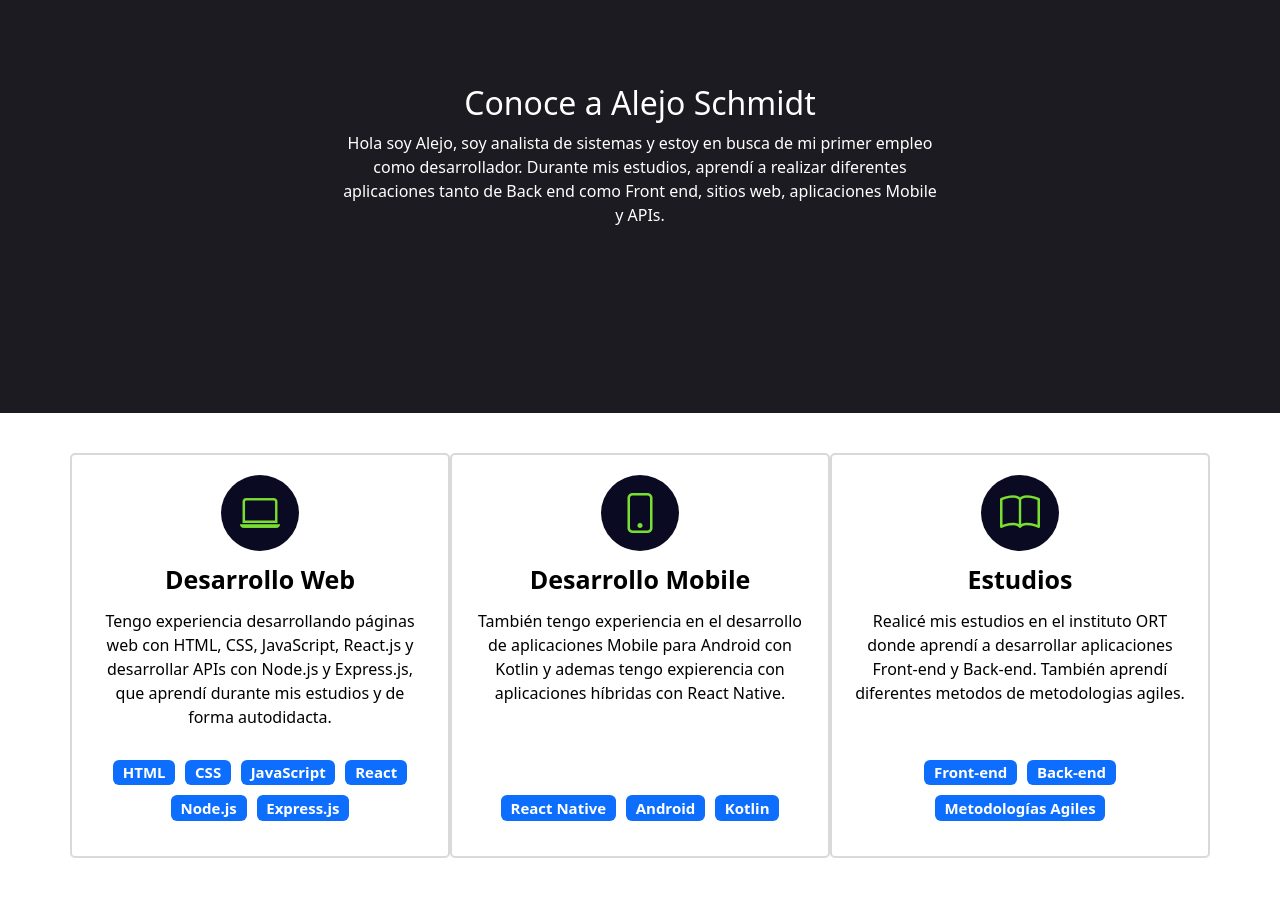
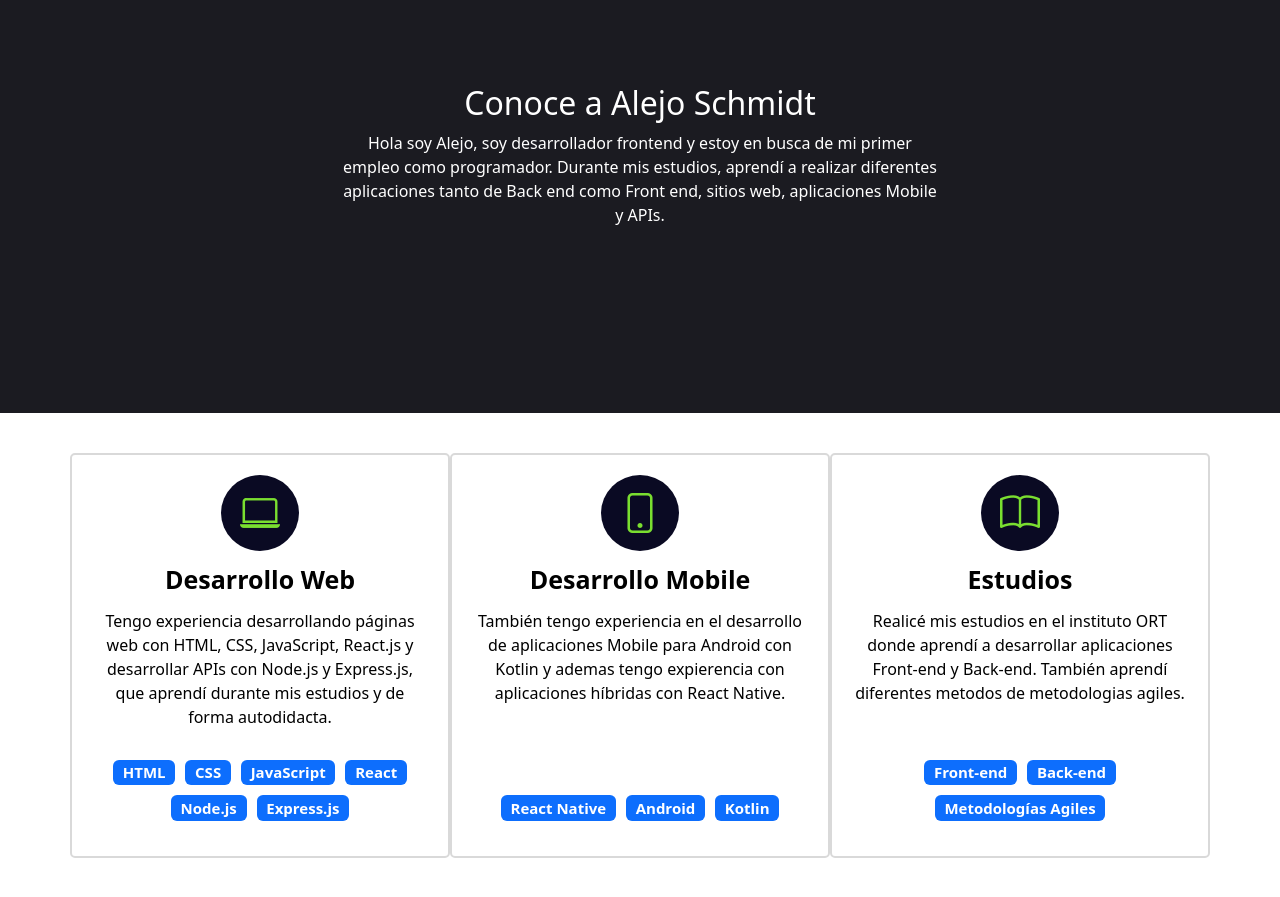
Before and after one commit to SchmidtAlejo/Portafolio, a React (Vite) app: page / in a window 1280 px wide. Shown: the part 980-1877 px from the top of the page. Built offline with nearby package versions, Linux system fonts and the light colour scheme; a web font is replaced by a local one.

Commit message:
About update

```diff
--- a/src/components/About.jsx
+++ b/src/components/About.jsx
@@ -7,8 +7,8 @@ export default function About() {
       <div className="container-custom">
         <h2 className="section-title">Conoce a Alejo Schmidt</h2>
         <p className="text-section">
-          Hola soy Alejo, soy analista de sistemas y estoy en busca de mi primer
-          empleo como desarrollador. Durante mis estudios, aprendí a realizar
+          Hola soy Alejo, soy desarrollador frontend y estoy en busca de mi primer
+          empleo como programador. Durante mis estudios, aprendí a realizar
           diferentes aplicaciones tanto de Back end como Front end, sitios web,
           aplicaciones Mobile y APIs.
         </p>
```
